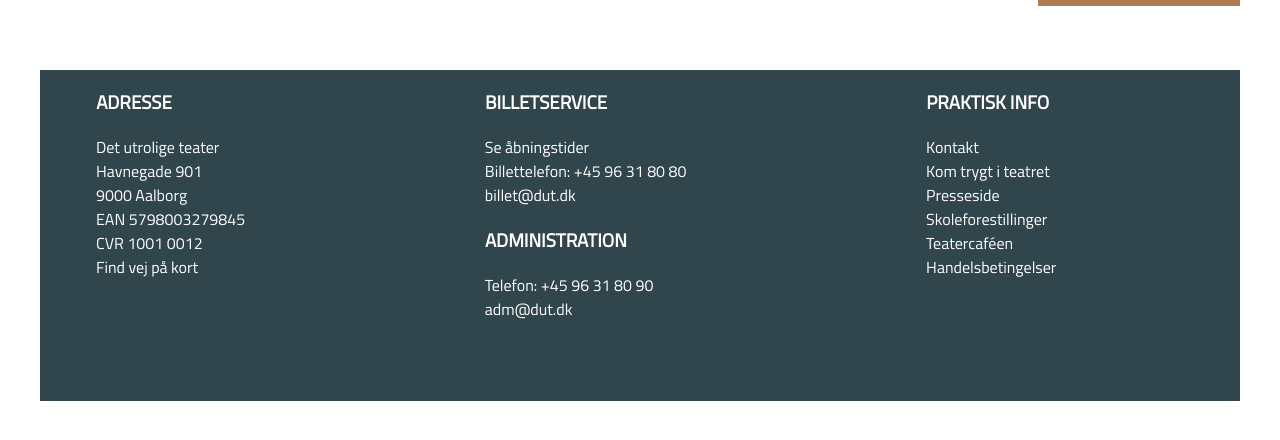
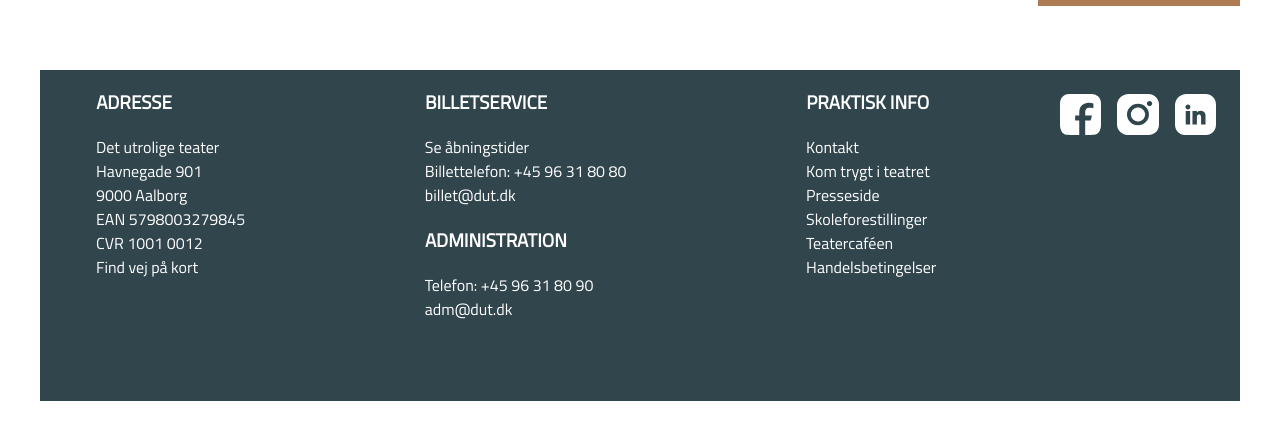
Before and after one commit to Nairtoch/det-utrolige-teater, a React (Create React App) app: page / in a window 1280 px wide. Shown: the part 334-774 px from the top of the page. Built offline with nearby package versions, Linux system fonts and the light colour scheme; no server answers; a web font is replaced by a local one.

Commit message:
Footer done with icons

```diff
--- a/src/App.scss
+++ b/src/App.scss
@@ -647,7 +647,7 @@ body {
 
 .Footer {
   display: grid;
-  grid-template-columns: auto auto auto;
+  grid-template-columns: auto auto auto 15%;
   position: relative;
   bottom: 0;
   width: 1200px;
@@ -670,4 +670,17 @@ body {
       padding-top: 2vh;
     }
   }
+
+  .footerIcons {
+    display: grid;
+    grid-template-columns: auto auto auto;
+    grid-gap: 1em;
+    margin-top: 1.5em;
+    margin-right: 1.5em;
+
+    svg {
+      width: 100%;
+      margin: 1vh;
+    }
+  }
 }
--- a/src/Components/Partials/Footer/Footer.jsx
+++ b/src/Components/Partials/Footer/Footer.jsx
@@ -1,6 +1,7 @@
 import { Link } from 'react-router-dom';
-// import twitter from "../../../Assets/Images/square-twitter.svg";
-// import facebook from "../../../Assets/Images/square-facebook.svg";
+import Facebook from "../../../Assets/Images/Icon_Facebook.svg";
+import Instagram from "../../../Assets/Images/Icon_Instagram.svg";
+import LinkedIn from "../../../Assets/Images/Icon_LinkIn.svg";
 
 export const Footer = () => {
     return(
@@ -37,8 +38,9 @@ export const Footer = () => {
                 <p>Handelsbetingelser</p>
             </div>
             <div className='footerIcons'>
-                {/* <Link to={'/'}><img src={twitter} alt="" /></Link> */}
-                {/* <Link to={'/'}><img src={facebook} alt="" /></Link> */}
+                <Link to={'/'}><img src={Facebook} alt="" /></Link>
+                <Link to={'/'}><img src={Instagram} alt="" /></Link>
+                <Link to={'/'}><img src={LinkedIn} alt="" /></Link>
             </div>
         </footer>
     )
```
